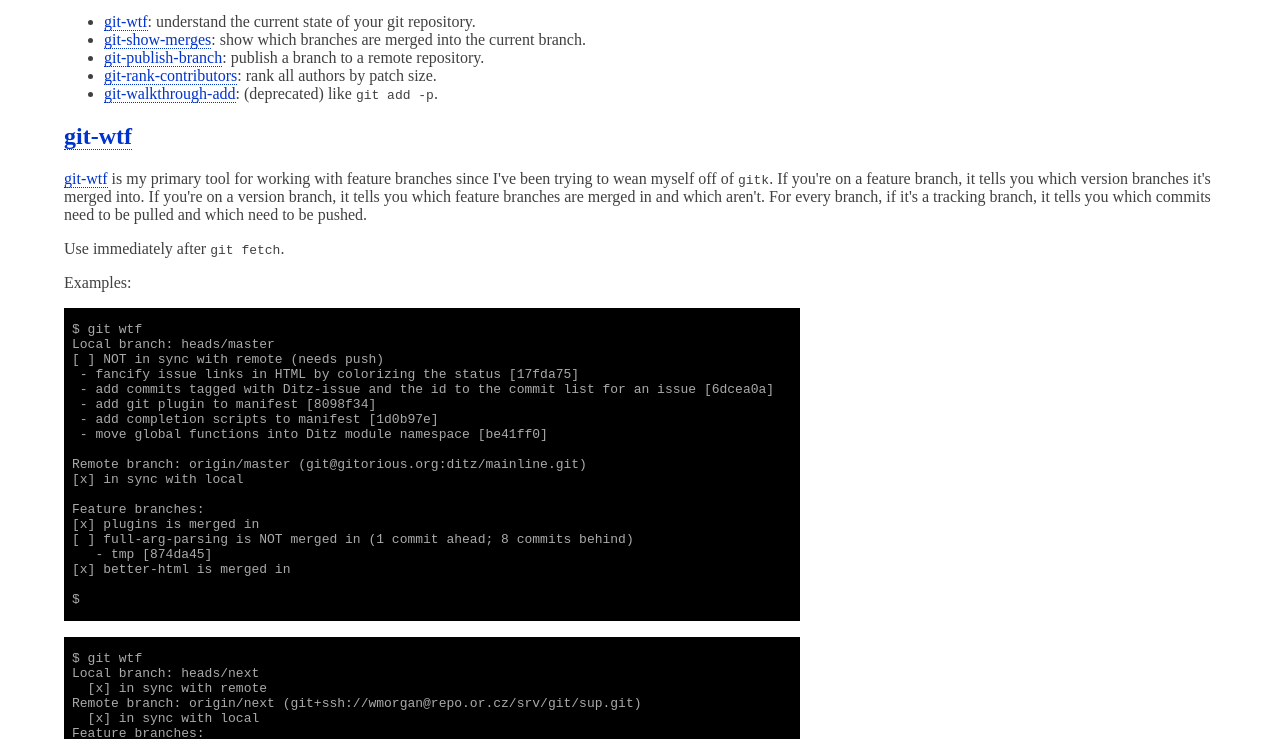
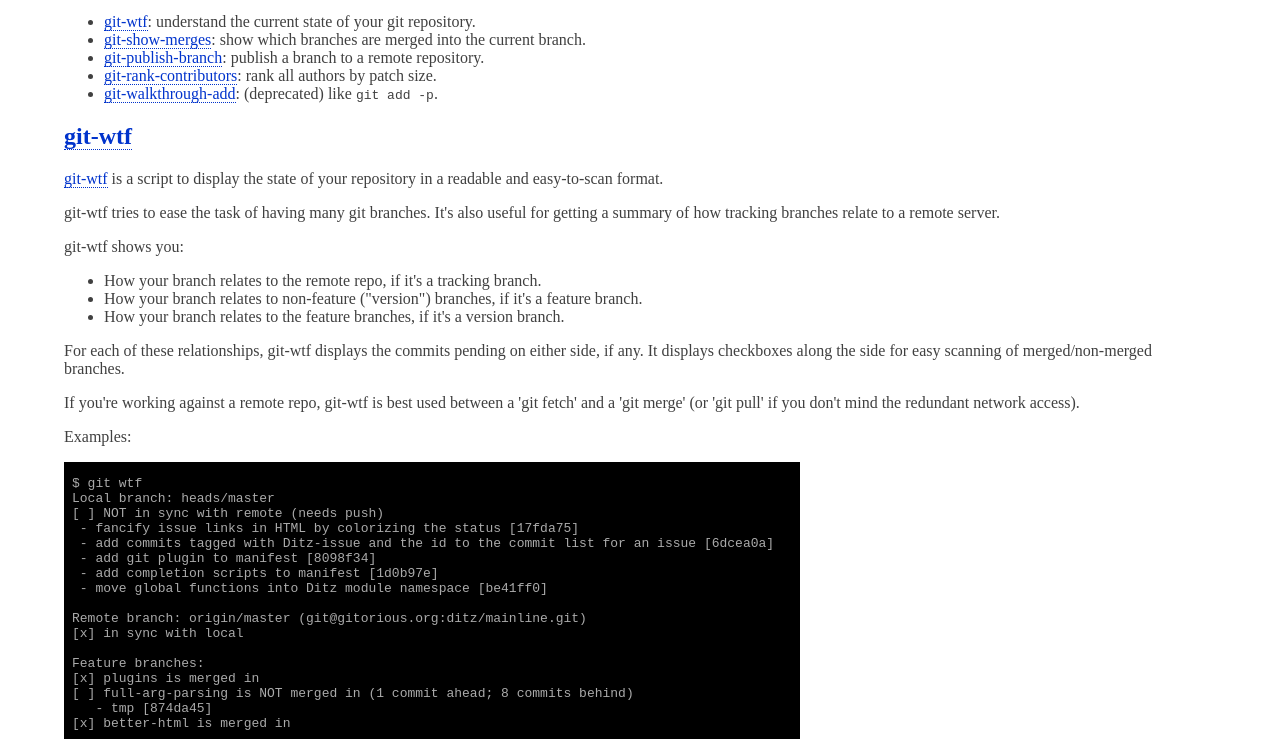
Before and after one commit to DanielVartanov/willgit, a plain HTML site: page www/index.html in a window 1280 px wide. Shown: the part 101-840 px from the top of the page. Drawn offline with Linux system fonts and the light colour scheme.

Commit message:
update webpage to new git-wtf documentation

```diff
--- a/www/index.html
+++ b/www/index.html
@@ -27,14 +27,26 @@
 
     <h2><a name="git-wtf">git-wtf</a></h2>
 
-    <p> <a href="git-wtf">git-wtf</a> is my primary tool for working with feature branches
-    since I've been trying to wean myself off of <code>gitk</code>. If you're on a feature
-    branch, it tells you which version branches it's merged into. If you're on a version
-    branch, it tells you which feature branches are merged in and which aren't. For every branch,
-    if it's a tracking branch, it tells you which commits need to be pulled and which need to be pushed.
-    </p>
+    <p> <a href="git-wtf">git-wtf</a> is a script to display the state of your repository in a readable and easy-to-scan
+format. </p>
 
-    <p>Use immediately after <code>git fetch</code>.</p>
+<p>git-wtf tries to ease the task of having many git branches. It's also useful
+for getting a summary of how tracking branches relate to a remote server.</p>
+
+<p>git-wtf shows you:<ul>
+<li> How your branch relates to the remote repo, if it's a tracking branch.</li>
+<li> How your branch relates to non-feature ("version") branches, if it's a
+  feature branch.</li>
+<li> How your branch relates to the feature branches, if it's a version branch.</li>
+</ul>
+</p>
+<p>For each of these relationships, git-wtf displays the commits pending on
+either side, if any. It displays checkboxes along the side for easy scanning
+of merged/non-merged branches.</p>
+
+<p>If you're working against a remote repo, git-wtf is best used between a 'git
+fetch' and a 'git merge' (or 'git pull' if you don't mind the redundant
+network access).</p>
 
     <p>Examples:
 
```
